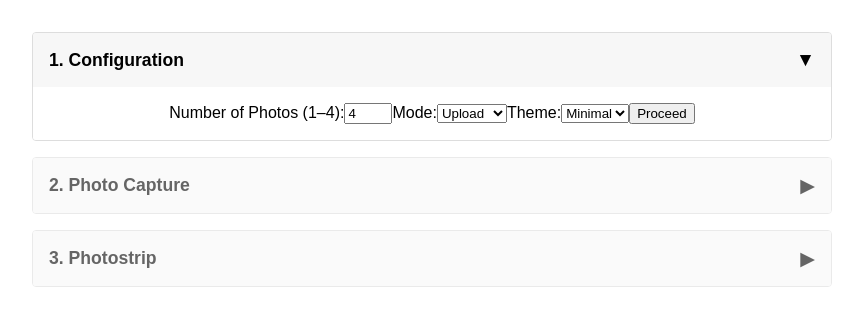
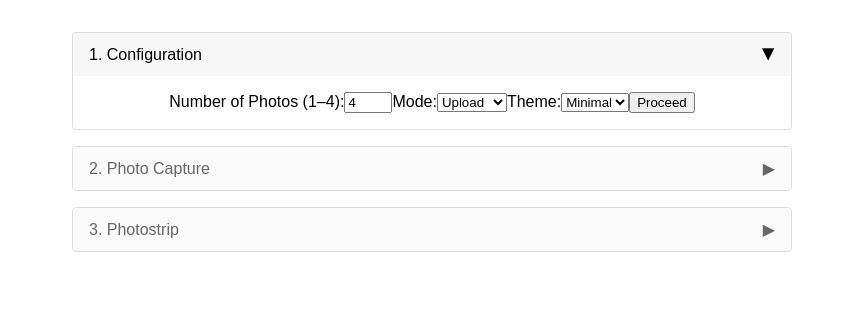
Before and after one commit to harshithadev/funky-photo-booth, a React (Vite) app in the folder my-photobooth/: page / in a window 1280 px wide. Shown: the top 326 px of the page, without its empty margins (208-1071 px from the left). Built offline with nearby package versions, Linux system fonts and the light colour scheme.

Commit message:
trying something new, last edit for this version

```diff
--- a/my-photobooth/src/App.jsx
+++ b/my-photobooth/src/App.jsx
@@ -1,26 +1,28 @@
 // src/App.jsx
-import { useState, useRef } from 'react';
+import React, { useState, useRef } from 'react';
 import Webcam from 'react-webcam';
 import CropModal from './CropModal';
 import './styles.css';
 
-// Simple Accordion Panel component
-function Panel({ number, title, isOpen, onToggle, disabled, children }) {
+const THEMES = ['Classic', 'Minimal', 'Retro'];
+const MAX_PHOTOS = 4;
+
+// A collapsible panel with smooth open/close
+function Collapsible({ id, title, isOpen, onToggle, disabled, children }) {
   return (
-    <div className={`panel ${disabled ? 'panel-disabled' : ''}`}>
-      <button
-        className="panel-header"
-        onClick={() => !disabled && onToggle(number)}
-      >
-        <span className="panel-title">{number}. {title}</span>
-        <span className="panel-chevron">{isOpen ? '▼' : '▶'}</span>
-      </button>
-      {isOpen && <div className="panel-content">{children}</div>}
+    <div className={`collapsible ${disabled ? 'disabled' : ''}`}>
+      <div className="collapsible-header" onClick={() => !disabled && onToggle(id)}>
+        <span>{title}</span>
+        <span className={`arrow ${isOpen ? 'open' : ''}`}>▶</span>
+      </div>
+      <div className={`collapsible-body ${isOpen ? 'open' : ''}`}>
+        {children}
+      </div>
     </div>
   );
 }
 
-// Helper to center-crop any Data-URL image into a size×size square
+// Center-crop helper (unchanged)
 function cropToSquare(dataUrl, size = 400) {
   return new Promise(res => {
     const img = new Image();
@@ -30,11 +32,9 @@ function cropToSquare(dataUrl, size = 400) {
       const ctx = canvas.getContext('2d');
       const { width: w, height: h } = img;
       if (w > h) {
-        const x0 = (w - h) / 2;
-        ctx.drawImage(img, x0, 0, h, h, 0, 0, size, size);
+        ctx.drawImage(img, (w-h)/2, 0, h, h, 0, 0, size, size);
       } else {
-        const y0 = (h - w) / 2;
-        ctx.drawImage(img, 0, y0, w, w, 0, 0, size, size);
+        ctx.drawImage(img, 0, (h-w)/2, w, w, 0, 0, size, size);
       }
       res(canvas.toDataURL('image/jpeg'));
     };
@@ -43,26 +43,23 @@ function cropToSquare(dataUrl, size = 400) {
 }
 
 export default function App() {
-  const MAX_PHOTOS = 4;
-  const THEMES = ['Classic','Minimal','Retro'];
+  // Which panel is open
+  const [openPanel, setOpenPanel] = useState(1);
 
-  // Wizard state
-  const [openPanel, setOpenPanel] = useState(1);
+  // Configuration
   const [config, setConfig] = useState({ count: 4, mode: 'upload', theme: THEMES[1] });
   const [configDone, setConfigDone] = useState(false);
 
-  // Photo state
+  // Photos
   const [originals, setOriginals] = useState([]);
   const [images, setImages]     = useState([]);
   const [editingIndex, setEditingIndex] = useState(null);
-  const webcamRef = useRef();
+  const webcamRef = useRef(null);
 
+  // Error banner
   const [error, setError] = useState('');
 
-  // Panel toggle: only one open at once
-  const handleToggle = (num) => setOpenPanel(num);
-
-  // --- Panel 1: Configuration ---
+  // Step 1: Finish config
   const handleConfigSubmit = () => {
     setError('');
     setOriginals([]);
@@ -72,16 +69,16 @@ export default function App() {
     setOpenPanel(2);
   };
 
-  // --- Panel 2: Photo Capture ---
+  // Step 2a: Upload photos
   const handleFiles = async e => {
-    const files = Array.from(e.target.files).slice(0, config.count);
+    const selected = Array.from(e.target.files).slice(0, config.count);
     if (e.target.files.length > config.count) {
-      setError(`Only first ${config.count} used.`);
+      setError(`Only the first ${config.count} photos will be used.`);
     } else {
       setError('');
     }
     const dataUrls = await Promise.all(
-      files.map(f => new Promise(r => {
+      selected.map(f => new Promise(r => {
         const rdr = new FileReader();
         rdr.onload = () => r(rdr.result);
         rdr.readAsDataURL(f);
@@ -93,6 +90,7 @@ export default function App() {
     setOpenPanel(3);
   };
 
+  // Step 2b: Capture from webcam
   const capturePhoto = async () => {
     if (images.length >= config.count) {
       setError(`Max ${config.count} reached.`);
@@ -101,99 +99,98 @@ export default function App() {
     setError('');
     const shot = webcamRef.current.getScreenshot();
     if (!shot) return;
-    const newOrig = [...originals, shot];
-    setOriginals(newOrig);
+    setOriginals(orig => [...orig, shot]);
     const sq = await cropToSquare(shot);
-    setImages([...images, sq]);
+    setImages(imgs => [...imgs, sq]);
     setOpenPanel(3);
   };
 
-  // --- Panel 3: Photostrip ---
+  // Step 3: Manual crop
   const applyCropped = url => {
-    setImages(images.map((img,i) => i===editingIndex?url:img));
+    setImages(imgs => imgs.map((img, i) => i === editingIndex ? url : img));
     setEditingIndex(null);
   };
 
+  // Step 4: Generate & download PNG
   const generatePNG = async () => {
     if (!images.length) {
       setError('Add at least one photo.');
       return;
     }
     setError('');
-    const size=400, border=1, padding=20, gap=10;
-    const w = size + border*2 + padding*2;
-    const h = padding*2 + images.length*(size+border*2) + (images.length-1)*gap;
+    const size = 400, border = 1, padding = 20, gap = 10;
+    const W = size + border*2 + padding*2;
+    const H = padding*2 + images.length*(size+border*2) + (images.length-1)*gap;
+
     const canvas = document.createElement('canvas');
-    canvas.width=w; canvas.height=h;
-    const ctx=canvas.getContext('2d');
-    ctx.fillStyle='#fff'; ctx.fillRect(0,0,w,h);
+    canvas.width = W; canvas.height = H;
+    const ctx = canvas.getContext('2d');
+    ctx.fillStyle = '#fff'; ctx.fillRect(0,0,W,H);
 
-    for (let i=0;i<images.length;i++){
-      const imgEl=new Image();
-      await new Promise(r=>{imgEl.onload=r; imgEl.src=images[i];});
-      const x=padding+border;
-      const y=padding + i*((size+border*2)+gap) + border;
-      ctx.strokeStyle='#000'; ctx.lineWidth=border;
-      ctx.strokeRect(x-border,y-border,size+border*2,size+border*2);
-      ctx.drawImage(imgEl,x,y,size,size);
+    for (let i = 0; i < images.length; i++) {
+      const imgEl = new Image();
+      await new Promise(r => { imgEl.onload = r; imgEl.src = images[i]; });
+      const x = padding + border;
+      const y = padding + i*((size+border*2)+gap) + border;
+      ctx.strokeStyle = '#000'; ctx.lineWidth = border;
+      ctx.strokeRect(x-border, y-border, size+border*2, size+border*2);
+      ctx.drawImage(imgEl, x, y, size, size);
     }
 
-    canvas.toBlob(blob=>{
-      const link=document.createElement('a');
-      link.href=URL.createObjectURL(blob);
-      link.download='photostrip.png';
+    canvas.toBlob(blob => {
+      const link = document.createElement('a');
+      link.href = URL.createObjectURL(blob);
+      link.download = 'photostrip.png';
       link.click();
-    },'image/png');
+    }, 'image/png');
   };
 
   return (
     <div className="container">
-      <Panel
-        number={1}
-        title="Configuration"
+      {/* Panel 1: Configuration */}
+      <Collapsible
+        id={1}
+        title="1. Configuration"
         isOpen={openPanel===1}
-        onToggle={handleToggle}
+        onToggle={setOpenPanel}
+        disabled={false}
       >
         <label>
           Number of Photos (1–4):
           <input
             type="number" min={1} max={MAX_PHOTOS}
             value={config.count}
-            onChange={e=>setConfig({...config,count:+e.target.value})}
+            onChange={e=>setConfig({...config, count:+e.target.value})}
           />
         </label>
-
         <label>
           Mode:
           <select
             value={config.mode}
-            onChange={e=>setConfig({...config,mode:e.target.value})}
+            onChange={e=>setConfig({...config, mode:e.target.value})}
           >
             <option value="upload">Upload</option>
             <option value="camera">Camera</option>
           </select>
         </label>
-
         <label>
           Theme:
           <select
             value={config.theme}
-            onChange={e=>setConfig({...config,theme:e.target.value})}
+            onChange={e=>setConfig({...config, theme:e.target.value})}
           >
-            {THEMES.map(t=>(
-              <option key={t} value={t}>{t}</option>
-            ))}
+            {THEMES.map(t=> <option key={t} value={t}>{t}</option>)}
           </select>
         </label>
+        <button onClick={handleConfigSubmit}>Proceed</button>
+      </Collapsible>
 
-        <button onClick={handleConfigSubmit}>Proceed</button>
-      </Panel>
-
-      <Panel
-        number={2}
-        title="Photo Capture"
+      {/* Panel 2: Photo Capture */}
+      <Collapsible
+        id={2}
+        title="2. Photo Capture"
         isOpen={openPanel===2}
-        onToggle={handleToggle}
+        onToggle={setOpenPanel}
         disabled={!configDone}
       >
         {config.mode === 'camera' ? (
@@ -202,7 +199,7 @@ export default function App() {
               audio={false}
               ref={webcamRef}
               screenshotFormat="image/jpeg"
-              videoConstraints={{facingMode:'user'}}
+              videoConstraints={{ facingMode:'user' }}
             />
             <button onClick={capturePhoto}>Capture</button>
           </>
@@ -215,17 +212,18 @@ export default function App() {
           />
         )}
         <p>Captured: {images.length} / {config.count}</p>
-      </Panel>
+      </Collapsible>
 
-      <Panel
-        number={3}
-        title="Photostrip"
+      {/* Panel 3: Photostrip */}
+      <Collapsible
+        id={3}
+        title="3. Photostrip"
         isOpen={openPanel===3}
-        onToggle={handleToggle}
+        onToggle={setOpenPanel}
         disabled={images.length < 1}
       >
         <div className="preview">
-          {images.map((src,i)=>(
+          {images.map((src,i) => (
             <div key={i} className="thumb-wrapper">
               <img src={src} alt="" />
               <button onClick={()=>setEditingIndex(i)}>Crop</button>
@@ -233,7 +231,7 @@ export default function App() {
           ))}
         </div>
         <button onClick={generatePNG}>Download Strip</button>
-      </Panel>
+      </Collapsible>
 
       {error && <div className="error-banner">{error}</div>}
 
--- a/my-photobooth/src/styles.css
+++ b/my-photobooth/src/styles.css
@@ -296,3 +296,87 @@
   border-radius: 4px;
   margin-bottom: 1rem;
 }
+
+.container {
+  max-width: 720px;
+  margin: 2rem auto;
+  font-family: sans-serif;
+}
+
+/* Collapsible base */
+.collapsible {
+  border: 1px solid #ddd;
+  border-radius: 4px;
+  margin-bottom: 1rem;
+  overflow: hidden;
+}
+.collapsible.disabled .collapsible-header {
+  opacity: 0.6;
+  cursor: not-allowed;
+}
+
+/* Header */
+.collapsible-header {
+  background: #f7f7f7;
+  padding: 0.75rem 1rem;
+  cursor: pointer;
+  display: flex;
+  justify-content: space-between;
+  align-items: center;
+}
+.collapsible-header:hover {
+  background: #eee;
+}
+
+/* Arrow */
+.arrow {
+  transition: transform 0.3s ease;
+}
+.arrow.open {
+  transform: rotate(90deg);
+}
+
+/* Body */
+.collapsible-body {
+  max-height: 0;
+  overflow: hidden;
+  transition: max-height 0.4s ease;
+  padding: 0 1rem;
+}
+.collapsible-body.open {
+  max-height: 1000px; /* large enough to show content */
+  padding: 1rem;
+}
+
+/* Preview thumbnails */
+.preview {
+  display: flex;
+  flex-wrap: wrap;
+  gap: 0.5rem;
+}
+.thumb-wrapper {
+  position: relative;
+}
+.thumb-wrapper img {
+  width: 100px;
+  height: 100px;
+  object-fit: cover;
+  border: 1px solid #ccc;
+  border-radius: 4px;
+}
+.thumb-wrapper button {
+  position: absolute;
+  bottom: 4px;
+  right: 4px;
+  font-size: 0.75rem;
+}
+
+/* Error banner */
+.error-banner {
+  background: #fee;
+  color: #900;
+  padding: 0.75rem 1rem;
+  border: 1px solid #f00;
+  border-radius: 4px;
+  margin-top: 1rem;
+}
```
